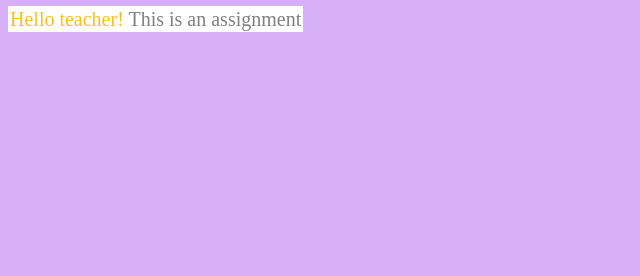
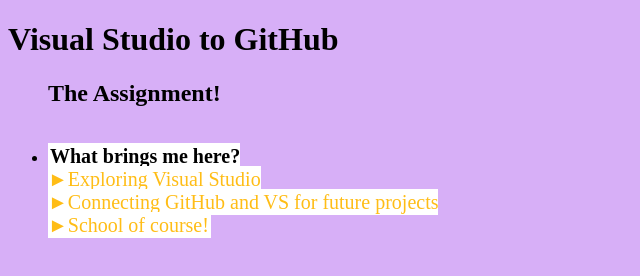
Before and after one commit to Diasca/Tech-Academy-Projects, a plain HTML site: page VisualStudioTest/index.html in a window 1280 px wide. Shown: the whole page, without its empty margins (0-640 px from the left). Drawn offline with Linux system fonts and the light colour scheme.

Commit message:
Update web page

```diff
--- a/VisualStudioTest/index.html
+++ b/VisualStudioTest/index.html
@@ -1,12 +1,35 @@
 <!DOCTYPE html>
-
-<html lang="en" xmlns="http://www.w3.org/1999/xhtml">
+<html>
 <head>
-    <meta charset="utf-8" />
-    <title></title>
+    <title>Fun</title>
+    <meta charset="UTF-8">
 </head>
 <body bgcolor="#d7aff7">
-    <span style='border:2px white solid; font-size:20px; background-color:white;'><font color="#ffbd16">Hello teacher!</font><font color="gray"> This is an assignment</font></span>
+
+    <div id="top">
+        <div>
+            <h1><span class="name-border">Visual Studio to GitHub </span></h1>
+        </div>
+    </div>
+
+    <div id="about">
+        <ul>
+            <h2>The Assignment!</h2>
+            <br />
+            <div class="list1">
+                <li>
+                    <span style='border:2px white solid; font-size:20px; background-color:white;'>
+                        <strong>What brings me here?</strong><br />
+                        <font color="#ffbd16">
+                            ►Exploring Visual Studio<br />
+                            ►Connecting GitHub and VS for future projects<br />
+                            ►School of course!
+                        </font>
+                    </span>
+                </li>
+            </div>
+        </ul>
+    </div>
 
 </body>
 </html>
```
